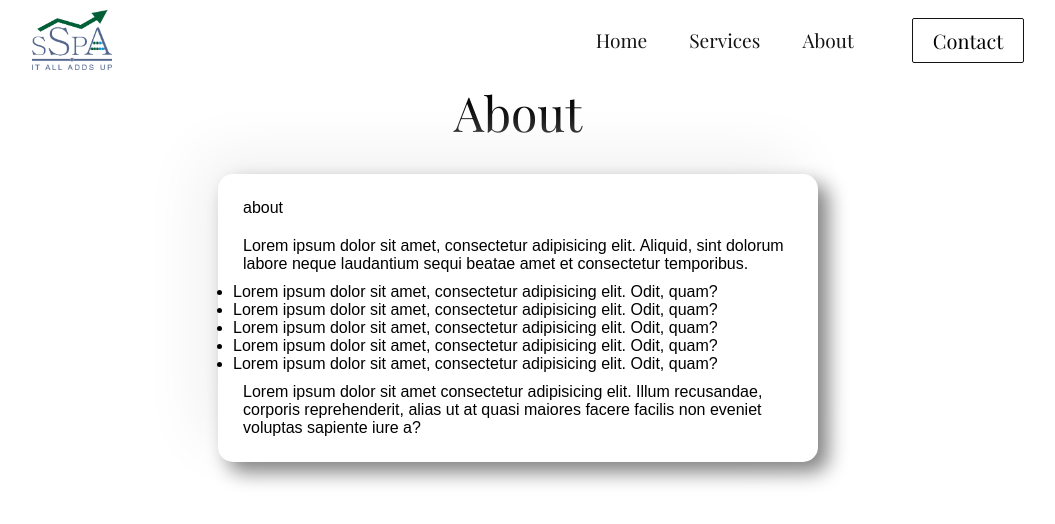
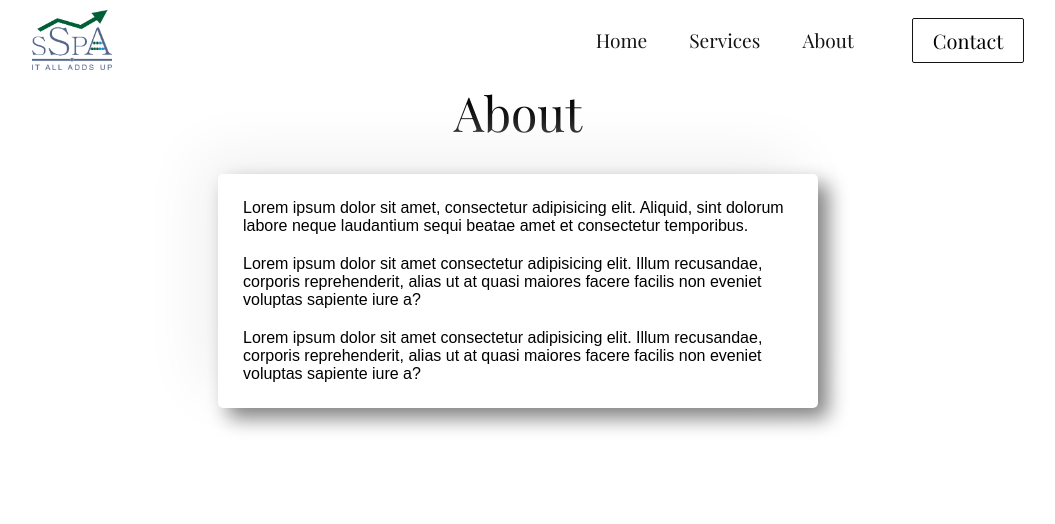
Before and after one commit to GerPut/react-site, a React (Create React App) app: page /products in a window 1280 px wide. Shown: the top 524 px of the page, without its empty margins (122-1177 px from the left). Built offline with nearby package versions, Linux system fonts and the light colour scheme.

Commit message:
Updated.

```diff
--- a/src/App.css
+++ b/src/App.css
@@ -27,7 +27,7 @@
   margin: 30px;
   max-width: 600px;
   padding: 15px;
-  border-radius: 15px;
+  border-radius: 5px;
   background: #fff;
   box-shadow: 10px 10px 20px grey,
     -20px -20px 60px #f1f1f1;
@@ -50,7 +50,7 @@
   margin: 30px;
   max-width: 600px;
   padding: 15px;
-  border-radius: 15px;
+  border-radius: 5px;
   background: #fff;
   box-shadow: 10px 10px 20px grey,
     -20px -20px 60px #f1f1f1;
@@ -73,7 +73,7 @@
   margin: 30px;
   max-width: 600px;
   padding: 15px;
-  border-radius: 15px;
+  border-radius: 5px;
   background: #fff;
   box-shadow: 10px 10px 20px grey,
     -20px -20px 60px #f1f1f1;
--- a/src/components/pages/AboutPage.js
+++ b/src/components/pages/AboutPage.js
@@ -6,15 +6,9 @@ export default function AboutPage() {
         <div className="services">
             <h1>About</h1>
             <div className="about-page-container">
-                <p>about</p>
                 <p>Lorem ipsum dolor sit amet, consectetur adipisicing elit. Aliquid, sint dolorum labore neque laudantium sequi beatae amet et consectetur temporibus.</p>
-                <ul>
-                    <li>Lorem ipsum dolor sit amet, consectetur adipisicing elit. Odit, quam?</li>
-                    <li>Lorem ipsum dolor sit amet, consectetur adipisicing elit. Odit, quam?</li>
-                    <li>Lorem ipsum dolor sit amet, consectetur adipisicing elit. Odit, quam?</li>
-                    <li>Lorem ipsum dolor sit amet, consectetur adipisicing elit. Odit, quam?</li>
-                    <li>Lorem ipsum dolor sit amet, consectetur adipisicing elit. Odit, quam?</li>
-                </ul>
+                <p>Lorem ipsum dolor sit amet consectetur adipisicing elit. Illum recusandae, corporis reprehenderit, alias ut at quasi maiores facere facilis non eveniet voluptas sapiente iure a?
+                </p>
                 <p>Lorem ipsum dolor sit amet consectetur adipisicing elit. Illum recusandae, corporis reprehenderit, alias ut at quasi maiores facere facilis non eveniet voluptas sapiente iure a?
                 </p>
             </div>
--- a/src/components/pages/ContactUs.js
+++ b/src/components/pages/ContactUs.js
@@ -6,10 +6,12 @@ export default function ContactUs() {
         <div className="contact">
             <h1>Contact</h1>
             <div className="contact-us-page-container">
-                <p>Office Hours:</p>
+                <p><strong>Business Hours:</strong></p>
                 <p>Mon-Fri: 8:00-17:00</p>
+                <p>Saturdays & Sundays: Closed</p>
+                <p><strong>Telephone:</strong></p>
                 <p><i class="fas fa-phone-square"></i> +2700 000 0000</p>
-
+                <p><strong>E-mail:</strong></p>
                 <p><i class="fas fa-envelope"></i> rtor@titiri.co.za
                 </p>
             </div>
```
